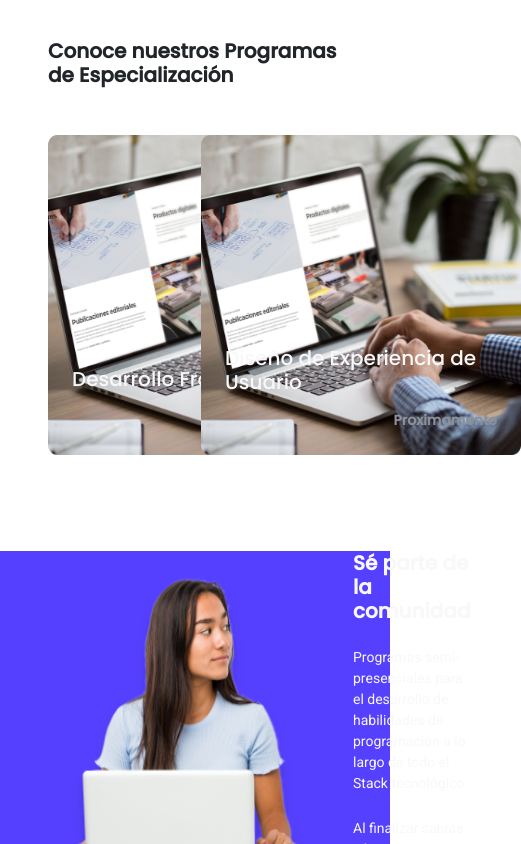
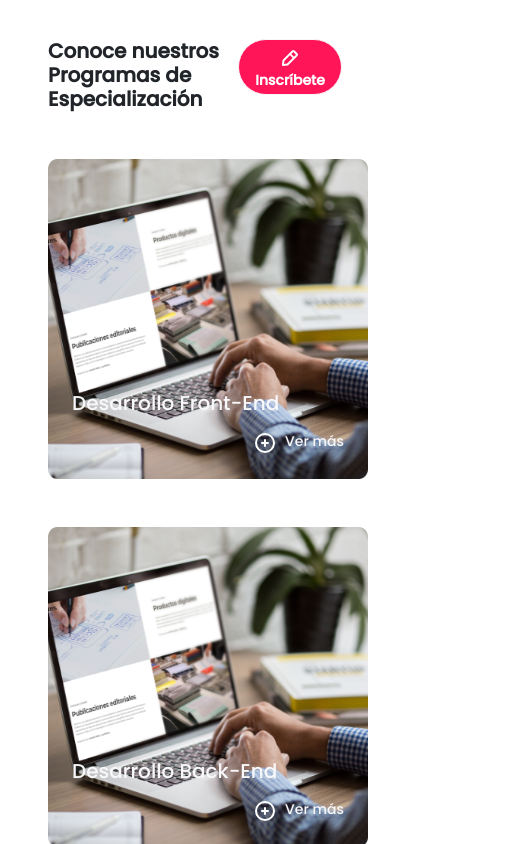
Before and after one commit to rpinedaec83/frontGrupo3, a Vue app: page / in a window 390 px wide. Shown: the part 800-1644 px from the top of the page, 521 px wide, since content can reach past the window. Built offline with nearby package versions, Linux system fonts and the light colour scheme.

Commit message:
avance home creacion de iconos y componente programas especializacion

```diff
--- a/src/assets/scss/main.scss
+++ b/src/assets/scss/main.scss
@@ -3,12 +3,8 @@
 @import './base.scss';
 @import './modules/_variables.scss';
 @import './modules/_mixins.scss';
+@import './modules/bootstrap-reset.scss';
 
 .padding-global {
     padding: 1rem 3rem 1rem 3rem !important;
 }
-
-/*.div-separador {
-    height: 45px;
-    display: block;
-}*/
--- a/src/assets/scss/modules/_variables.scss
+++ b/src/assets/scss/modules/_variables.scss
@@ -8,6 +8,7 @@ $color-negro: #000425;
 $color-plomo: #8B9099;
 $color-blanco: #F8F8FA;
 $color-plomo-claro: #F2F3F5;
+$color-rojo:#FF1558;
 
 //RUTAS IMAGENES
 $img-chica-laptop: '@/assets/img/chica-laptop.png';
--- /dev/null
+++ b/src/assets/scss/modules/bootstrap-reset.scss
@@ -0,0 +1,14 @@
+
+@use "variables" as variables;
+/*@import "bootstrap";
+
+$color-primary:#FF1558;
+
+.btn-primary {
+    color: white;
+    @include button-variant($color-primary, darken($color-primary, 7.5%), darken($color-primary, 10%), lighten($color-primary,5%), lighten($color-primary, 10%), darken($color-primary,30%));
+}*/
+
+.btn-primary {
+    border-color: variables.$color-blanco;
+}
--- a/src/components/FormCelular.vue
+++ b/src/components/FormCelular.vue
@@ -18,3 +18,9 @@
         </div>
     </form>
 </template>
+
+<style lang="scss" scoped>
+    .btn {
+        background-color: $color-morado;
+    }
+</style>
--- a/src/components/HeaderNav.vue
+++ b/src/components/HeaderNav.vue
@@ -15,15 +15,29 @@
     </nav>
 </template>
 <script setup>
+import { computed } from 'vue'
+
 import { CarritoIcon, MenuIcon } from '@/components/icons';
 import imgPachaqtec from '@/assets/img/pachaqtec-logo.png';
 
-defineProps({
-    isActiveColorBackground: {
-        type: Boolean,
-        default: true
+const props = defineProps({
+    viewActual: {
+        type: String,
+        required: true
     }
-})
+});
+
+const isActiveColorBackground = computed(() => {
+  switch (props.viewActual) {
+    case 'home':
+      return false;
+    case 'login':
+      return false;
+    case 'compras':
+      return true;
+  }
+  return true;
+});
 
 </script>
 <style lang="scss" scoped>
--- /dev/null
+++ b/src/components/icons/PencilIcon.vue
@@ -0,0 +1,10 @@
+<template>
+    <svg id="Layer_2" data-name="Layer 2" xmlns="http://www.w3.org/2000/svg" width="24" height="24" viewBox="0 0 24 24">
+        <g id="edit">
+            <rect id="Rectángulo_1505" data-name="Rectángulo 1505" width="24" height="24" fill="#fff" opacity="0" />
+            <path id="Trazado_7248" data-name="Trazado 7248"
+                d="M19.4,7.34,16.66,4.6A2,2,0,0,0,14,4.53l-9,9a2,2,0,0,0-.57,1.21L4,18.91A1,1,0,0,0,5,20h.09l4.17-.38a2,2,0,0,0,1.21-.57l9-9a1.92,1.92,0,0,0-.07-2.71ZM9.08,17.62l-3,.28.27-3L12,9.32l2.7,2.7ZM16,10.68,13.32,8l1.95-2L18,8.73Z"
+                fill="#fff" />
+        </g>
+    </svg>
+</template>
--- a/src/components/icons/index.js
+++ b/src/components/icons/index.js
@@ -3,6 +3,7 @@ export { default as MenuIcon} from './MenuIcon.vue';
 export { default as FlechaAbajoIcon} from './FlechaAbajoIcon.vue';
 export { default as WhatsAppIcon} from './WhatsAppIcon.vue';
 export { default as BotonMasIcon} from './BotonMasIcon.vue';
+export { default as PencilIcon} from './PencilIcon.vue';
 
 //Beneficios
 export { default as ComputadoraIcon} from './beneficios/ComputadoraIcon.vue';
--- a/src/components/index.js
+++ b/src/components/index.js
@@ -1,3 +1,6 @@
 export { default as HeaderNav} from './HeaderNav.vue';
 export { default as FormCelular} from './FormCelular.vue';
 export { default as GlobalFooter} from './GlobalFooter.vue';
+
+//inicio-home
+export { default as ProgramasEspecializacion} from './iniciohome/ProgramasEspecializacion.vue';
--- /dev/null
+++ b/src/components/iniciohome/ProgramasEspecializacion.vue
@@ -0,0 +1,110 @@
+<template>
+    <div>
+        <div class="d-flex mb-5">
+            <h5 class="especializacion-titulo-principal me-3">Conoce nuestros Programas de Especialización</h5>
+            <button v-if="isMediumScreen" type="button"
+                class="btn btn-primary rounded-pill especializacion-boton-inscribete"><pencil-icon />Inscríbete</button>
+        </div>
+        <div class="container ps-0">
+            <div class="row">
+                <div v-for="programaEspecializacion in programasEspecializacion" :key="programaEspecializacion.id"
+                    class="col-12 col-md-6 mb-5 p-0">
+                    <div class="especializacion-background p-4 d-flex flex-column justify-content-end"
+                        :style="{ backgroundImage: `url(${programaEspecializacion.imagenUrl})` }">
+                        <h3 class="especializacion-titulo mb-3">{{ programaEspecializacion.nombreEspecializacion }}</h3>
+                        <div v-if="programaEspecializacion.activo" class="d-flex especializacion-boton justify-content-end">
+                            <boton-mas-icon class="me-2" />
+                            <p>Ver más</p>
+                        </div>
+                        <p v-else class="d-flex especializacion-boton justify-content-end">Proximamente</p>
+                    </div>
+                </div>
+            </div>
+        </div>
+    </div>
+</template>
+<script setup>
+import { BotonMasIcon, PencilIcon } from '@/components/icons';
+import imgExample from '@/assets/img/image-example.png';
+
+defineProps({
+    isMediumScreen: {
+        type: Boolean,
+        required: true
+    }
+});
+
+let programasEspecializacion = [
+    {
+        id: 1,
+        nombreEspecializacion: 'Desarrollo Front-End',
+        imagenUrl: imgExample,
+        activo: true
+    },
+    {
+        id: 2,
+        nombreEspecializacion: 'Desarrollo Back-End',
+        imagenUrl: imgExample,
+        activo: true
+    },
+    {
+        id: 3,
+        nombreEspecializacion: 'Desarrollo de Aplicativos Móviles',
+        imagenUrl: imgExample,
+        activo: false
+    },
+    {
+        id: 4,
+        nombreEspecializacion: 'Diseño de Experiencia de Usuario',
+        imagenUrl: imgExample,
+        activo: true
+    }
+];
+
+
+</script>
+<style lang="scss" scoped>
+.especializacion {
+    &-titulo-principal {
+        @include defineFont($fuente_poppins, bold, 20px);
+    }
+
+    &-background {
+        background-position: center center;
+        background-image: url($img-example);
+        background-size: 100% 100%;
+        height: 20rem;
+        width: 20rem;
+        position: relative !important;
+    }
+
+    &-titulo {
+        color: $color-blanco;
+        @include defineFont($fuente_poppins, medium, 20px);
+    }
+
+    &-boton {
+        color: $color-blanco;
+        @include defineFont($fuente_poppins, bold, 14px);
+
+        &-inscribete {
+            height: 3.5rem;
+            width: 15rem;
+            background-color: $color-rojo;
+            @include defineFont($fuente_poppins, bold, 14px);
+
+            &:active {
+                border-color: $color-blanco;
+                background-color: $color-morado;
+            }
+
+        }
+
+    }
+
+    &-proximamente {
+        color: $color-plomo;
+        @include defineFont($fuente_poppins, bold, 14px);
+    }
+}
+</style>
--- a/src/views/HomeView.vue
+++ b/src/views/HomeView.vue
@@ -2,11 +2,11 @@
   <aside class="aside-background" :style="addAsideSize">
     <div class="d-flex justify-content-between">
       <div class="d-flex flex-column justify-content-center">
-        <h1 class="aside-principal-text mb-5" :style="addPaddingInHeaderTitle">¡Explota todo tu potencial tecnológico!
+        <h1 class="aside-principal-text mb-5" :style="addMarginInHeaderTitle">¡Explota todo tu potencial tecnológico!
         </h1>
         <h5 class="aside-secondary-text">Con nuestros programas de especialización</h5>
       </div>
-      <div v-if="!isMediumScreen" class="celular-background p-5" :style="addPaddingInCelular">
+      <div v-if="!isMediumScreen" class="celular-background p-5" :style="[addMarginInCelular, addWidthSizeInCelular]">
         <form-celular />
       </div>
     </div>
@@ -14,36 +14,12 @@
   <section>
     <div class="d-flex pt-5 justify-content-between">
       <img :src="imgRespaldoBlack" alt="">
-      <flecha-abajo-icon />
+      <flecha-abajo-icon v-if="!isMediumScreen" />
       <whats-app-icon />
     </div>
   </section>
   <section>
-    <h5 class="especializacion-titulo-principal mb-5">Conoce nuestros Programas de Especialización</h5>
-    <div class="container ps-0">
-      <div class="row">
-        <div class="col-6 ps-0">
-          <div class="especializacion-background p-4 d-flex flex-column justify-content-end">
-            <h3 class="especializacion-titulo mb-3">Desarrollo Front-End</h3>
-            <div v-if="true" class="d-flex especializacion-boton justify-content-end">
-              <boton-mas-icon class="me-2" />
-              <p>Ver más</p>
-            </div>
-            <p v-else class="d-flex especializacion-boton justify-content-end">Proximamente</p>
-          </div>
-        </div>
-        <div class="col-6">
-          <div class="especializacion-background p-4 d-flex flex-column justify-content-end">
-            <h3 class="especializacion-titulo mb-3">Diseño de Experiencia de Usuario</h3>
-            <div v-if="false" class="d-flex especializacion-boton justify-content-end">
-              <boton-mas-icon class="me-2" />
-              <p>Ver más</p>
-            </div>
-            <p v-else class="d-flex especializacion-proximamente justify-content-end">Proximamente</p>
-          </div>
-        </div>
-      </div>
-    </div>
+    <programas-especializacion :isMediumScreen=isMediumScreen />
   </section>
   <section class="ps-0 pe-0">
     <div class="d-flex comunidad-background">
@@ -100,28 +76,34 @@
     </div>
   </section>
 </template>
+
 <script setup>
 import { ref, computed } from 'vue';
 import { useMediaQuery } from '@vueuse/core'
 
-import { FlechaAbajoIcon, WhatsAppIcon, BotonMasIcon, ComputadoraIcon, MaletaIcon, PersonaIcon } from '@/components/icons';
-import { FormCelular } from '@/components';
+import { FlechaAbajoIcon, WhatsAppIcon, ComputadoraIcon, MaletaIcon, PersonaIcon, PencilIcon } from '@/components/icons';
+import { FormCelular, ProgramasEspecializacion } from '@/components';
 
 import imgRespaldoBlack from '@/assets/img/respaldo-black.png';
 import imgChicaLaptop2 from '@/assets/img/chica-laptop-2.png';
 
 const isMediumScreen = ref(useMediaQuery('(max-width: 768px)'));
+const isLargeScreen = ref(useMediaQuery('(max-width: 1097px)'));
 
 const addAsideSize = computed(() => {
   return addStyleWithCondition(!isMediumScreen.value, { height: '35rem' })
 });
 
-const addPaddingInHeaderTitle = computed(() => {
-  return addStyleWithCondition(isMediumScreen.value, { paddingTop: '10rem' })
+const addMarginInHeaderTitle = computed(() => {
+  return addStyleWithCondition(isMediumScreen.value, { marginTop: '10rem' })
 });
 
-const addPaddingInCelular = computed(() => {
+const addMarginInCelular = computed(() => {
   return addStyleWithCondition(!isMediumScreen.value, { marginTop: '2.1rem' })
+});
+
+const addWidthSizeInCelular = computed(() => {
+  return addStyleWithCondition(isLargeScreen.value, { height: '50rem' })
 });
 
 const addStyleWithCondition = (condition, styleObject) => {
@@ -200,6 +182,20 @@ const addStyleWithCondition = (condition, styleObject) => {
   &-boton {
     color: $color-blanco;
     @include defineFont($fuente_poppins, bold, 14px);
+
+    &-inscribete {
+      height: 3.5rem;
+      width: 15rem;
+      background-color: $color-rojo;
+      @include defineFont($fuente_poppins, bold, 14px);
+
+      &:active {
+        border-color: $color-blanco;
+        background-color: $color-morado;
+      }
+
+    }
+
   }
 
   &-proximamente {
```
Also changed, not shown: src/App.vue (+2 -16 lines).
